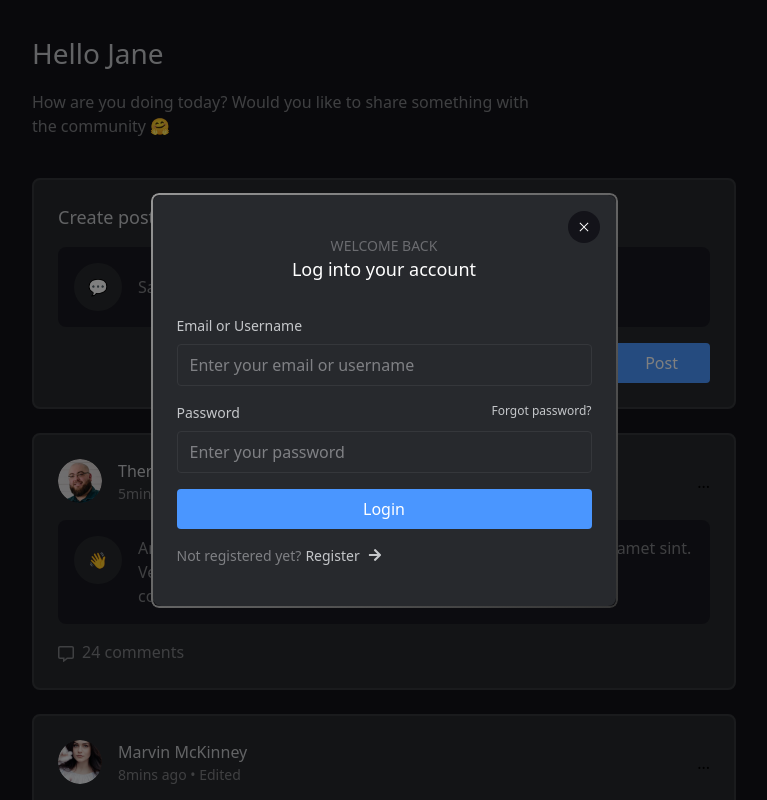
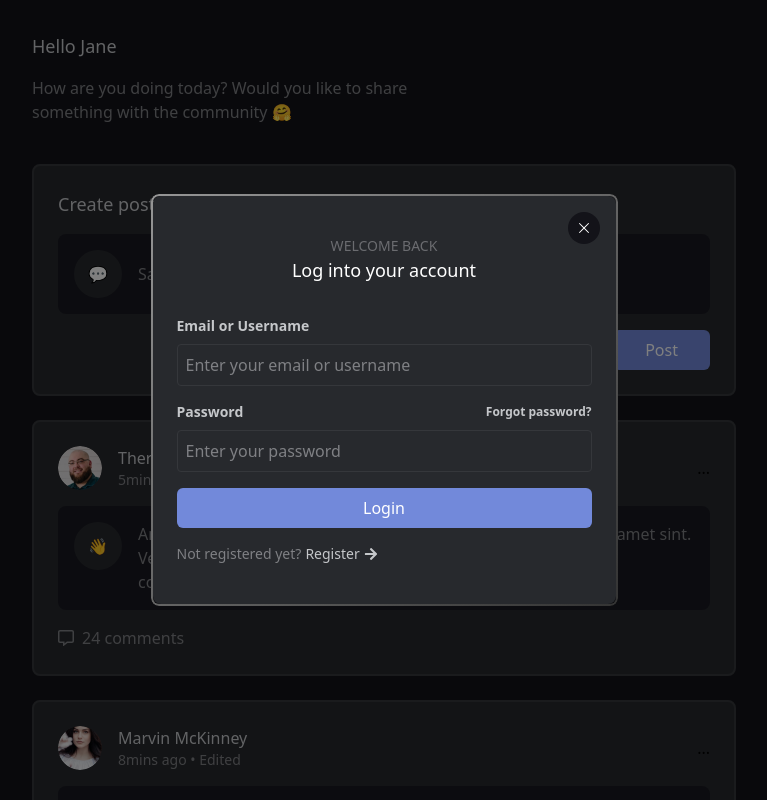
Before and after one commit to yodkwtf/frontend-assignment-atlys, a React (Create React App) app: page /posts in a window 1280 px wide. Both pictures are taken after typing "Sample" into the empty fields and a click on the button "Post". Shown: the top 800 px of the page, without its empty margins (256-1023 px from the left). Built offline with nearby package versions, Linux system fonts and the light colour scheme.

Commit message:
added styling with tailwind classes

```diff
--- a/src/components/CreatePost.tsx
+++ b/src/components/CreatePost.tsx
@@ -1,4 +1,4 @@
-import styled from 'styled-components';
+import React from 'react';
 import Button from './common/Button';
 import { useAppContext } from '../context';
 
@@ -10,14 +10,23 @@ const CreatePost = () => {
   const { setShowModal } = useAppContext() as AppContext;
 
   return (
-    <Wrapper>
-      <h4>Create post</h4>
-      <form>
-        <div className="post-input">
-          <span>💬</span>
-          <input type="text" placeholder="How are you feeling today?" />
+    <div className="bg-[#27292d] rounded-lg p-6 relative z-10 flex flex-col gap-4 border-2 border-[#35373b]">
+      <h4 className="text-[#c5c7ca] text-lg font-medium text-left">
+        Create post
+      </h4>
+      <form className="flex flex-col gap-4">
+        <div className="flex items-center gap-4 bg-[#191920] p-4 rounded-lg">
+          <span className="h-12 w-12 rounded-full bg-[#27292d] grid place-items-center">
+            💬
+          </span>
+          <input
+            type="text"
+            placeholder="How are you feeling today?"
+            className="bg-transparent flex-1 border-none rounded-lg text-[#7f8084] outline-none"
+          />
         </div>
         <Button
+          classes={['ml-auto', 'px-8']}
           type="submit"
           buttonText="Post"
           handleClick={(e) => {
@@ -26,71 +35,8 @@ const CreatePost = () => {
           }}
         />
       </form>
-    </Wrapper>
+    </div>
   );
 };
 
-const Wrapper = styled.div`
-  background-color: #27292d;
-  border-radius: 0.5rem;
-  padding: 1.5rem;
-  position: relative;
-  z-index: 1; /* Ensure this is above the ::before pseudo-element */
-  display: flex;
-  flex-direction: column;
-  gap: 1rem;
-  border: 2px solid #35373b;
-
-  h4 {
-    color: #c5c7ca;
-    font-size: 18px;
-    font-weight: 500;
-    text-align: left;
-  }
-
-  .post-input {
-    display: flex;
-    align-items: center;
-    gap: 1rem;
-    background: #191920;
-    padding: 1rem;
-    border-radius: 0.5rem;
-
-    span {
-      height: 3rem;
-      width: 3rem;
-      border-radius: 50%;
-      background: #27292d;
-      display: grid;
-      place-items: center;
-    }
-
-    input {
-      background: transparent;
-      border: none;
-      border-radius: 0.5rem;
-      color: #7f8084;
-      flex: 1;
-      font-family: inherit;
-      font-size: 16px;
-      resize: none;
-      outline: none;
-    }
-  }
-
-  form {
-    display: flex;
-    flex-direction: column;
-    gap: 1rem;
-  }
-
-  button {
-    width: auto;
-    padding: 0.5rem 2rem;
-    border-radius: 4px;
-    font-size: 16px;
-    margin-left: auto;
-  }
-`;
-
 export default CreatePost;
--- a/src/components/Login.tsx
+++ b/src/components/Login.tsx
@@ -1,28 +1,27 @@
+import React from 'react';
 import styled from 'styled-components';
 import Button from './common/Button';
 import Input from './common/Input';
 import { useAppContext } from '../context';
 import { FaArrowRight } from 'react-icons/fa';
-import { useNavigate } from 'react-router';
-
-interface AppContextType {
-  setShowLogin: React.Dispatch<React.SetStateAction<boolean>>;
-  setShowModal: React.Dispatch<React.SetStateAction<boolean>>;
-  showModal: boolean;
-}
+import { useNavigate } from 'react-router-dom';
 
 const Login: React.FC = () => {
-  const { setShowLogin } = useAppContext() as AppContextType;
-
+  const { setShowLogin } = useAppContext() as {
+    setShowLogin: React.Dispatch<React.SetStateAction<boolean>>;
+  };
   const navigate = useNavigate();
 
   return (
-    <LoginWrapper>
-      <h5>Welcome Back</h5>
-      <h3>Log into your account</h3>
-
+    <Wrapper>
+      <h5 className="text-[#6b6c70] text-center uppercase text-sm">
+        Welcome Back
+      </h5>
+      <h3 className="text-white text-lg font-medium my-0 mb-8 text-center">
+        Log into your account
+      </h3>
       <form>
-        <div className="form-elements">
+        <div className="flex flex-col gap-4">
           <Input
             labelFor="email"
             primaryLabel="Email or Username"
@@ -45,40 +44,26 @@ const Login: React.FC = () => {
             }}
           />
         </div>
-
-        <p className="form-footer">
+        <p className="cursor-pointer text-sm mt-4 text-[#7f8084] flex gap-1">
           Not registered yet?{' '}
-          <span onClick={() => setShowLogin(false)}>
+          <span
+            className="text-[#c5c7ca] flex items-center gap-1"
+            onClick={() => setShowLogin(false)}
+          >
             Register <FaArrowRight />
           </span>
         </p>
       </form>
-    </LoginWrapper>
+    </Wrapper>
   );
 };
 
-const LoginWrapper = styled.div`
+const Wrapper = styled.div`
   background-color: #27292d;
   border-radius: 0.5rem;
   padding: 2.5rem 1.5rem;
   position: relative;
-  z-index: 1; /* Ensure this is above the ::before pseudo-element */
-
-  h5 {
-    color: #6b6c70;
-    font-size: 14px;
-    text-align: center;
-    text-transform: uppercase;
-  }
-
-  h3 {
-    color: #ffffff;
-    font-size: 18px;
-    font-weight: 500;
-    margin-top: 0;
-    margin-bottom: 2rem;
-    text-align: center;
-  }
+  z-index: 1;
 
   &::before {
     content: '';
@@ -94,30 +79,8 @@ const LoginWrapper = styled.div`
       linear-gradient(#fff 0 0);
     -webkit-mask-composite: xor;
     mask-composite: exclude;
-    z-index: 0; /* Ensure this is behind the content */
-    pointer-events: none; /* Prevent it from intercepting clicks */
-  }
-
-  .form-elements {
-    display: flex;
-    flex-direction: column;
-    gap: 1rem;
-  }
-
-  .form-footer {
-    cursor: pointer;
-    font-size: 14px;
-    margin-top: 1rem;
-    color: #7f8084;
-    display: flex;
-    gap: 0.25rem;
-
-    span {
-      color: #c5c7ca;
-      display: flex;
-      align-items: center;
-      gap: 0.5rem;
-    }
+    z-index: 0;
+    pointer-events: none;
   }
 `;
 
--- a/src/components/Post.tsx
+++ b/src/components/Post.tsx
@@ -1,4 +1,4 @@
-import styled from 'styled-components';
+import React from 'react';
 import { FaRegCommentAlt } from 'react-icons/fa';
 
 interface PostProps {
@@ -11,7 +11,7 @@ interface PostProps {
   commentCount: number;
 }
 
-const Post = ({
+const Post: React.FC<PostProps> = ({
   author,
   authorImg,
   time,
@@ -19,112 +19,39 @@ const Post = ({
   isEdited,
   content,
   commentCount,
-}: PostProps) => {
+}) => {
   return (
-    <Wrapper>
-      <div className="post-header">
-        <div className="author">
-          <img src={authorImg} alt={author} />
+    <div className="bg-[#27292d] rounded-lg p-6 relative z-10 flex flex-col gap-4 border-2 border-[#35373b]">
+      <div className="flex items-center justify-between gap-4">
+        <div className="flex items-center gap-4">
+          <img
+            src={authorImg}
+            alt={author}
+            className="h-11 w-11 rounded-full"
+          />
           <div>
-            <h4>{author}</h4>
-            <p>
+            <h4 className="text-[#c5c7ca] text-base font-medium">{author}</h4>
+            <p className="text-sm text-[#7f8084]">
               {time} {isEdited && ' • Edited'}
             </p>
           </div>
         </div>
-
         <span>...</span>
       </div>
-
-      <div className="post-content">
-        <span>{emoji}</span>
-        <p>{content}</p>
+      <div className="flex gap-4 bg-[#191920] p-4 rounded-lg">
+        <span className="h-12 w-12 rounded-full bg-[#27292d] grid place-items-center">
+          {emoji}
+        </span>
+        <p className="flex-1 bg-transparent border-none rounded-lg text-base text-[#7f8084]">
+          {content}
+        </p>
       </div>
-
-      <div className="post-footer">
+      <div className="flex items-center gap-2 text-[#7f8084]">
         <FaRegCommentAlt />
         <button>{commentCount} comments</button>
       </div>
-    </Wrapper>
+    </div>
   );
 };
 
-const Wrapper = styled.div`
-  background-color: #27292d;
-  border-radius: 0.5rem;
-  padding: 1.5rem;
-  position: relative;
-  z-index: 1; /* Ensure this is above the ::before pseudo-element */
-  display: flex;
-  flex-direction: column;
-  gap: 1rem;
-  border: 2px solid #35373b;
-
-  .post-header {
-    display: flex;
-    align-items: center;
-    justify-content: space-between;
-    gap: 1rem;
-
-    .author {
-      display: flex;
-      gap: 1rem;
-
-      img {
-        height: 2.75rem;
-        width: 2.75rem;
-        border-radius: 50%;
-      }
-
-      h4 {
-        color: #c5c7ca;
-        font-size: 16px;
-        font-weight: 500;
-      }
-
-      p {
-        color: #7f8084;
-        font-size: 14px;
-      }
-    }
-  }
-
-  .post-content {
-    display: flex;
-    column-gap: 1rem;
-    background: #191920;
-    padding: 1rem;
-    border-radius: 0.5rem;
-
-    span {
-      height: 3rem;
-      width: 3rem;
-      border-radius: 50%;
-      background: #27292d;
-      display: grid;
-      place-items: center;
-    }
-
-    p {
-      background: transparent;
-      border: none;
-      border-radius: 0.5rem;
-      color: #7f8084;
-      flex: 1;
-      font-size: 16px;
-    }
-  }
-
-  .post-footer {
-    display: flex;
-    align-items: center;
-    column-gap: 0.5rem;
-    color: #7f8084;
-
-    svg {
-      margin-top: 0.25rem;
-    }
-  }
-`;
-
 export default Post;
--- a/src/components/Register.tsx
+++ b/src/components/Register.tsx
@@ -1,28 +1,25 @@
+import React from 'react';
 import styled from 'styled-components';
 import Button from './common/Button';
 import Input from './common/Input';
 import { useAppContext } from '../context';
 import { FaArrowRight } from 'react-icons/fa';
-import { useNavigate } from 'react-router';
-
-interface AppContextType {
-  setShowLogin: React.Dispatch<React.SetStateAction<boolean>>;
-  setShowModal: React.Dispatch<React.SetStateAction<boolean>>;
-  showModal: boolean;
-}
+import { useNavigate } from 'react-router-dom';
 
 const Register: React.FC = () => {
-  const { setShowLogin } = useAppContext() as AppContextType;
-
+  const { setShowLogin } = useAppContext() as {
+    setShowLogin: React.Dispatch<React.SetStateAction<boolean>>;
+  };
   const navigate = useNavigate();
 
   return (
-    <RegisterWrapper>
-      <h5>sign up</h5>
-      <h3>Create an account to continue</h3>
-
+    <Wrapper>
+      <h5 className="text-[#6b6c70] text-center uppercase text-sm">Sign up</h5>
+      <h3 className="text-white text-lg font-medium my-0 mb-8 text-center">
+        Create an account to continue
+      </h3>
       <form>
-        <div className="form-elements">
+        <div className="flex flex-col gap-4">
           <Input
             labelFor="email"
             primaryLabel="Email"
@@ -50,40 +47,26 @@ const Register: React.FC = () => {
             }}
           />
         </div>
-
-        <p className="form-footer">
+        <p className="cursor-pointer text-sm mt-4 text-[#7f8084] flex gap-1">
           Already have an account?{' '}
-          <span onClick={() => setShowLogin(true)}>
+          <span
+            className="text-[#c5c7ca] flex items-center gap-1"
+            onClick={() => setShowLogin(true)}
+          >
             Login <FaArrowRight />
           </span>
         </p>
       </form>
-    </RegisterWrapper>
+    </Wrapper>
   );
 };
 
-const RegisterWrapper = styled.div`
+const Wrapper = styled.div`
   background-color: #27292d;
   border-radius: 0.5rem;
   padding: 2.5rem 1.5rem;
   position: relative;
-  z-index: 1; /* Ensure this is above the ::before pseudo-element */
-
-  h5 {
-    color: #6b6c70;
-    font-size: 14px;
-    text-align: center;
-    text-transform: uppercase;
-  }
-
-  h3 {
-    color: #ffffff;
-    font-size: 18px;
-    font-weight: 500;
-    margin-top: 0;
-    margin-bottom: 2rem;
-    text-align: center;
-  }
+  z-index: 1;
 
   &::before {
     content: '';
@@ -99,31 +82,8 @@ const RegisterWrapper = styled.div`
       linear-gradient(#fff 0 0);
     -webkit-mask-composite: xor;
     mask-composite: exclude;
-    z-index: 0; /* Ensure this is behind the content */
-    pointer-events: none; /* Prevent it from intercepting clicks */
-  }
-
-  .form-elements {
-    display: flex;
-    flex-direction: column;
-    gap: 1rem;
-  }
-
-  .form-footer {
-    cursor: pointer;
-    font-size: 14px;
-    margin-top: 1rem;
-    color: #7f8084;
-    display: flex;
-    gap: 0.25rem;
-
-    span {
-      display: inline;
-      color: #c5c7ca;
-      display: flex;
-      align-items: center;
-      gap: 0.5rem;
-    }
+    z-index: 0;
+    pointer-events: none;
   }
 `;
 
--- a/src/components/common/Button.tsx
+++ b/src/components/common/Button.tsx
@@ -1,38 +1,29 @@
-import styled from 'styled-components';
+import React from 'react';
 
 type ButtonProps = {
   type?: 'button' | 'submit' | 'reset';
   buttonText: string;
   handleClick?: (e: React.MouseEvent) => void;
+  classes?: string[];
 };
 
-const Button = ({
+const Button: React.FC<ButtonProps> = ({
   type = 'button',
   buttonText,
-  handleClick = (e) => {},
-}: ButtonProps) => {
+  handleClick = () => {},
+  classes = [],
+}) => {
   return (
-    <ButtonWrapper type={type} onClick={handleClick}>
+    <button
+      type={type}
+      onClick={handleClick}
+      className={`bg-[#7289da] text-white py-2 px-4 rounded-md font-medium transition-colors duration-200 hover:bg-[#677bc4] ${classes.join(
+        ' '
+      )}`}
+    >
       {buttonText}
-    </ButtonWrapper>
+    </button>
   );
 };
 
-const ButtonWrapper = styled.button`
-  background: #4a96ff;
-  color: #ffffff;
-  width: 100%;
-  border: none;
-  border-radius: 0.25rem;
-  padding: 0.5rem;
-  cursor: pointer;
-  font-size: 1rem;
-  font-weight: 500;
-  transition: background 0.3s;
-
-  &:hover {
-    background: #1d4ed8;
-  }
-`;
-
 export default Button;
--- a/src/components/common/Input.tsx
+++ b/src/components/common/Input.tsx
@@ -1,4 +1,4 @@
-import styled from 'styled-components';
+import React from 'react';
 
 interface InputProps {
   labelFor: string;
@@ -8,53 +8,31 @@ interface InputProps {
   placeholder: string;
 }
 
-const Input = ({
+const Input: React.FC<InputProps> = ({
   labelFor,
   primaryLabel,
   secondaryLabel,
   inputType = 'text',
   placeholder,
-}: InputProps) => {
+}) => {
   return (
-    <InputWrapper>
-      <label htmlFor={labelFor}>
+    <div className="flex flex-col gap-2">
+      <label
+        htmlFor={labelFor}
+        className="flex justify-between items-center text-[#c5c7ca] font-semibold text-sm"
+      >
         <span>{primaryLabel}</span>
-        <small>{secondaryLabel}</small>
+        {secondaryLabel && (
+          <small className="text-xs cursor-pointer">{secondaryLabel}</small>
+        )}
       </label>
-      <input type={inputType} placeholder={placeholder} />
-    </InputWrapper>
+      <input
+        type={inputType}
+        placeholder={placeholder}
+        className="bg-transparent min-w-[415px] border-[1.5px] border-[#35373b] rounded-[0.25rem] p-2 placeholder-[#7f8084]"
+      />
+    </div>
   );
 };
+
 export default Input;
-
-const InputWrapper = styled.div`
-  display: flex;
-  flex-direction: column;
-  gap: 0.5rem;
-
-  label {
-    font-weight: 500;
-    color: #c5c7ca;
-    font-size: 14px;
-    display: flex;
-    justify-content: space-between;
-    column-gap: 0.5rem;
-
-    small {
-      font-size: 0.75rem;
-      cursor: pointer;
-    }
-  }
-
-  input {
-    background: transparent;
-    min-width: 415px;
-    border: 1.5px solid #35373b;
-    border-radius: 0.25rem;
-    padding: 0.5rem 0.75rem;
-
-    &::placeholder {
-      color: #7f8084;
-    }
-  }
-`;
--- a/src/components/common/Modal.tsx
+++ b/src/components/common/Modal.tsx
@@ -1,4 +1,4 @@
-import styled from 'styled-components';
+import React from 'react';
 import { useAppContext } from '../../context';
 import { LiaTimesSolid } from 'react-icons/lia';
 
@@ -14,65 +14,24 @@ type AppContextType = {
 const Modal: React.FC<ModalProps> = ({ children }) => {
   const { showModal, setShowModal } = useAppContext() as AppContextType;
   return (
-    <Wrapper className={`${showModal ? 'show' : null}`}>
-      <div className="children">
+    <div
+      className={`fixed inset-0 bg-black bg-opacity-50 grid place-items-center ${
+        showModal ? 'visible opacity-100' : 'invisible opacity-0'
+      } transition-all duration-500 z-50`}
+    >
+      <div className="relative">
         {children}
-        <div className="cross-btn">
-          <button onClick={() => setShowModal(false)}>
+        <div className="absolute top-4 right-4 bg-[#131319] rounded-full w-8 h-8 z-50">
+          <button
+            className="grid place-items-center w-full h-full z-51 text-white"
+            onClick={() => setShowModal(false)}
+          >
             <LiaTimesSolid />
           </button>
         </div>
       </div>
-    </Wrapper>
+    </div>
   );
 };
 
-const Wrapper = styled.div`
-  position: fixed;
-  top: 0;
-  left: 0;
-  height: 100%;
-  width: 100%;
-  background: rgba(0, 0, 0, 0.5);
-  display: grid;
-  place-items: center;
-  visibility: hidden;
-  opacity: 0;
-  transition: all 0.5s linear;
-  z-index: 999;
-
-  &.show {
-    visibility: visible;
-    opacity: 1;
-  }
-
-  .children {
-    position: relative;
-  }
-
-  .cross-btn {
-    position: absolute;
-    top: 1rem;
-    right: 1rem;
-    background-color: #131319;
-    border-radius: 50%;
-    width: 2rem;
-    height: 2rem;
-    z-index: 1000;
-
-    button {
-      width: 100%;
-      height: 100%;
-      display: grid;
-      place-items: center;
-      background: none;
-      border: none;
-      color: #ffffff;
-      cursor: pointer;
-      font-size: 14px;
-      text-align: center;
-    }
-  }
-`;
-
 export default Modal;
--- a/src/pages/AuthPage.tsx
+++ b/src/pages/AuthPage.tsx
@@ -1,32 +1,18 @@
-import styled from 'styled-components';
+import React from 'react';
 import Auth from '../components/Auth';
 import Logo from '../components/Logo';
 
 const AuthPage: React.FC = () => {
   return (
-    <Container>
+    <div className="grid place-items-center min-h-screen bg-[#131319]">
       <div>
-        <div className="logo-container">
+        <div className="flex justify-center mb-12">
           <Logo />
         </div>
-
         <Auth />
       </div>
-    </Container>
+    </div>
   );
 };
 
-const Container = styled.div`
-  display: grid;
-  place-items: center;
-  min-height: 100vh;
-  background: #131319;
-
-  .logo-container {
-    display: flex;
-    justify-content: center;
-    margin-bottom: 3rem;
-  }
-`;
-
 export default AuthPage;
--- a/src/pages/PostsPage.tsx
+++ b/src/pages/PostsPage.tsx
@@ -1,4 +1,4 @@
-import styled from 'styled-components';
+import React from 'react';
 import CreatePost from '../components/CreatePost';
 import posts from '../data/posts';
 import Post from '../components/Post';
@@ -7,17 +7,17 @@ import Auth from '../components/Auth';
 
 const PostsPage = () => {
   return (
-    <Container>
-      <div className="section-center">
+    <div className="grid min-h-screen bg-[#131319]">
+      <div className="w-full max-w-3xl mx-auto p-8">
         <header>
-          <h2>Hello Jane</h2>
-          <p>
+          <h2 className="text-lg text-[#c5c7ca]">Hello Jane</h2>
+          <p className="text-base text-[#7f8084] my-4 mx-0 mb-10 max-w-md">
             How are you doing today? Would you like to share something with the
             community 🤗
           </p>
         </header>
 
-        <div className="post-list">
+        <div className="grid gap-6">
           <CreatePost />
           {posts.map((post) => (
             <Post key={post.id} {...post} />
@@ -28,40 +28,8 @@ const PostsPage = () => {
       <Modal>
         <Auth />
       </Modal>
-    </Container>
+    </div>
   );
 };
 
-const Container = styled.div`
-  display: grid;
-  min-height: 100vh;
-  background: #131319;
-
-  .section-center {
-    width: 100%;
-    max-width: 768px;
-    margin: 0 auto;
-    padding: 2rem;
-  }
-
-  header {
-    h2 {
-      font-size: 28px;
-      color: #c5c7ca;
-    }
-
-    p {
-      font-size: 16px;
-      color: #7f8084;
-      margin: 1rem 0 2.5rem;
-      max-width: 500px;
-    }
-  }
-
-  .post-list {
-    display: grid;
-    row-gap: 1.5rem;
-  }
-`;
-
 export default PostsPage;
```
